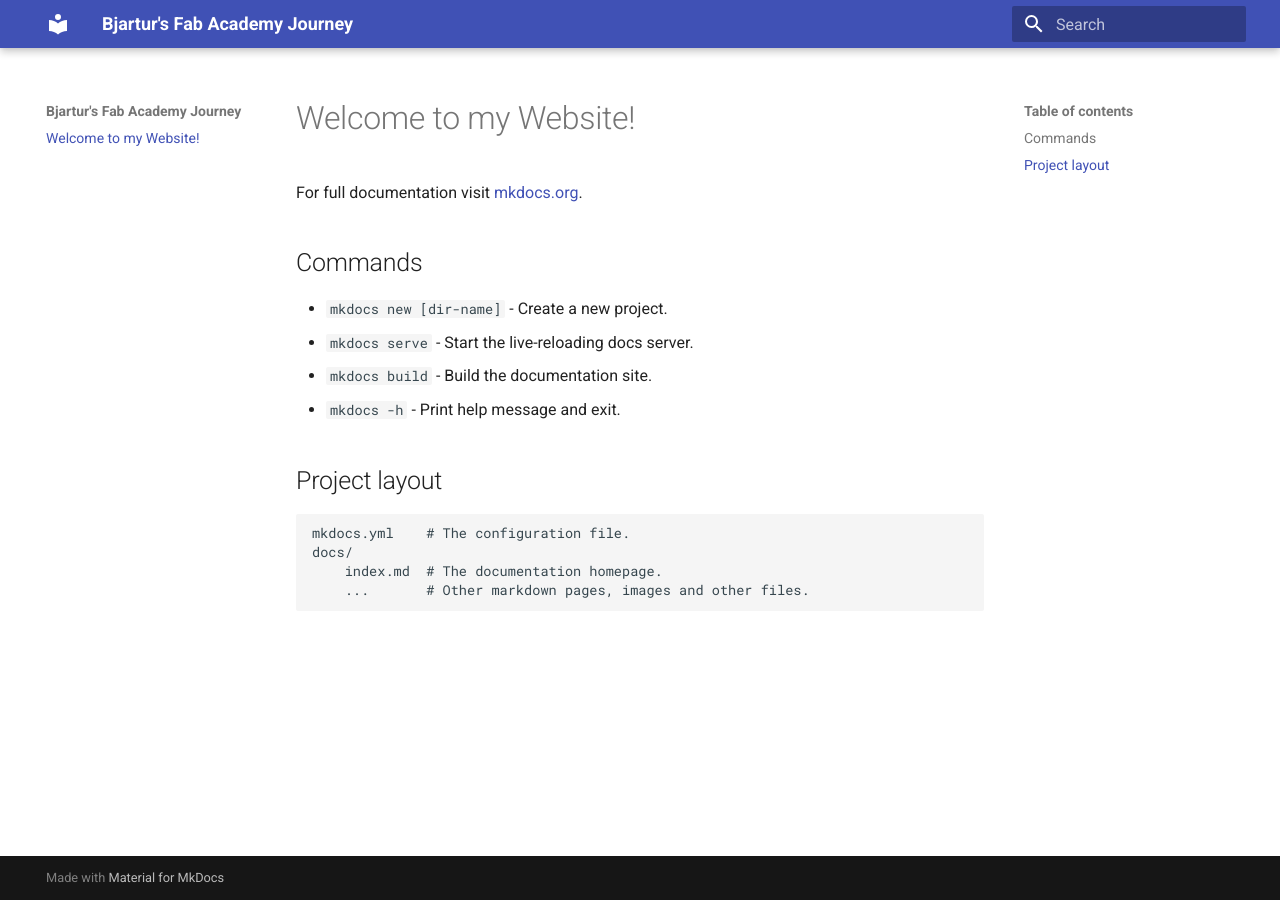
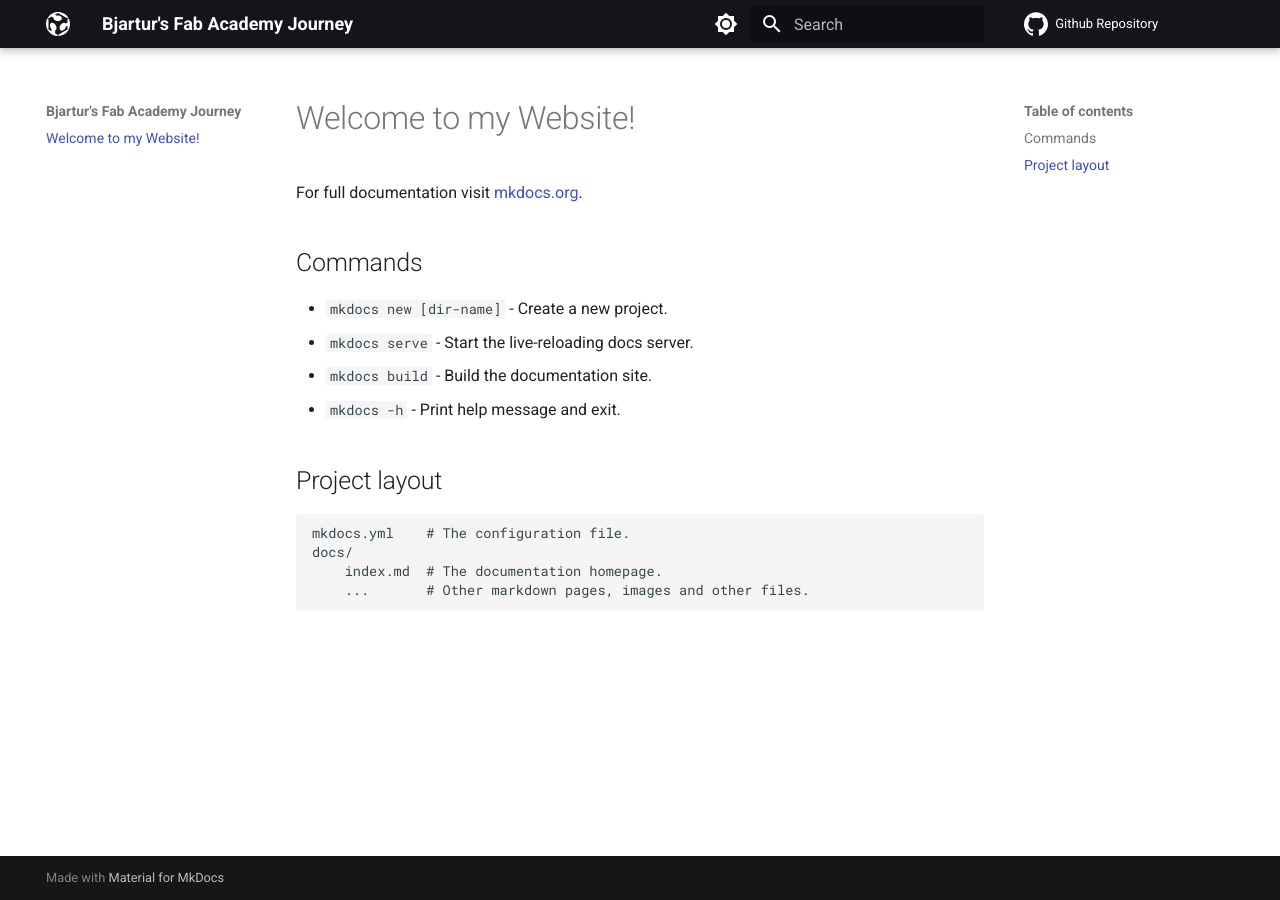
Before and after one commit to BjarturLeoHlynsson/fab-academy-site, an MkDocs documentation site: the page built from docs/index.md, in a window 1280 px wide. Built offline with MkDocs 1.6.1 and Material for MkDocs 9.7.7, drawn with Linux system fonts in a browser that asks for light colours; comment, search, counter and statistics services are not loaded.

Commit message:
Add FabLab logo and update MkDocs configuration

```diff
--- a/mkdocs.yml
+++ b/mkdocs.yml
@@ -1,4 +1,33 @@
 site_name: Bjartur's Fab Academy Journey
 
+repo_name: Github Repository
+repo_url: https://github.com/BjarturLeoHlynsson/fab-academy-test-site
+
+
 theme:
+
   name: material
+
+  logo: images/FabLabLogo.svg
+  favicon: images/FabLabLogo.svg
+  icon:
+    repo: simple/github
+
+  palette:
+
+    # Palette toggle for light mode
+    - scheme: default
+      toggle:
+        icon: material/brightness-7
+        name: Switch to dark mode
+      primary: black
+      accent: red
+
+    # Palette toggle for dark mode
+    - scheme: slate
+      toggle:
+        icon: material/brightness-4
+        name: Switch to light mode
+      primary: black
+      accent: red
+      favicon: images/FabLabLogo.svg
```
Also changed, not shown: docs/images/FabLabLogo.svg (added).
